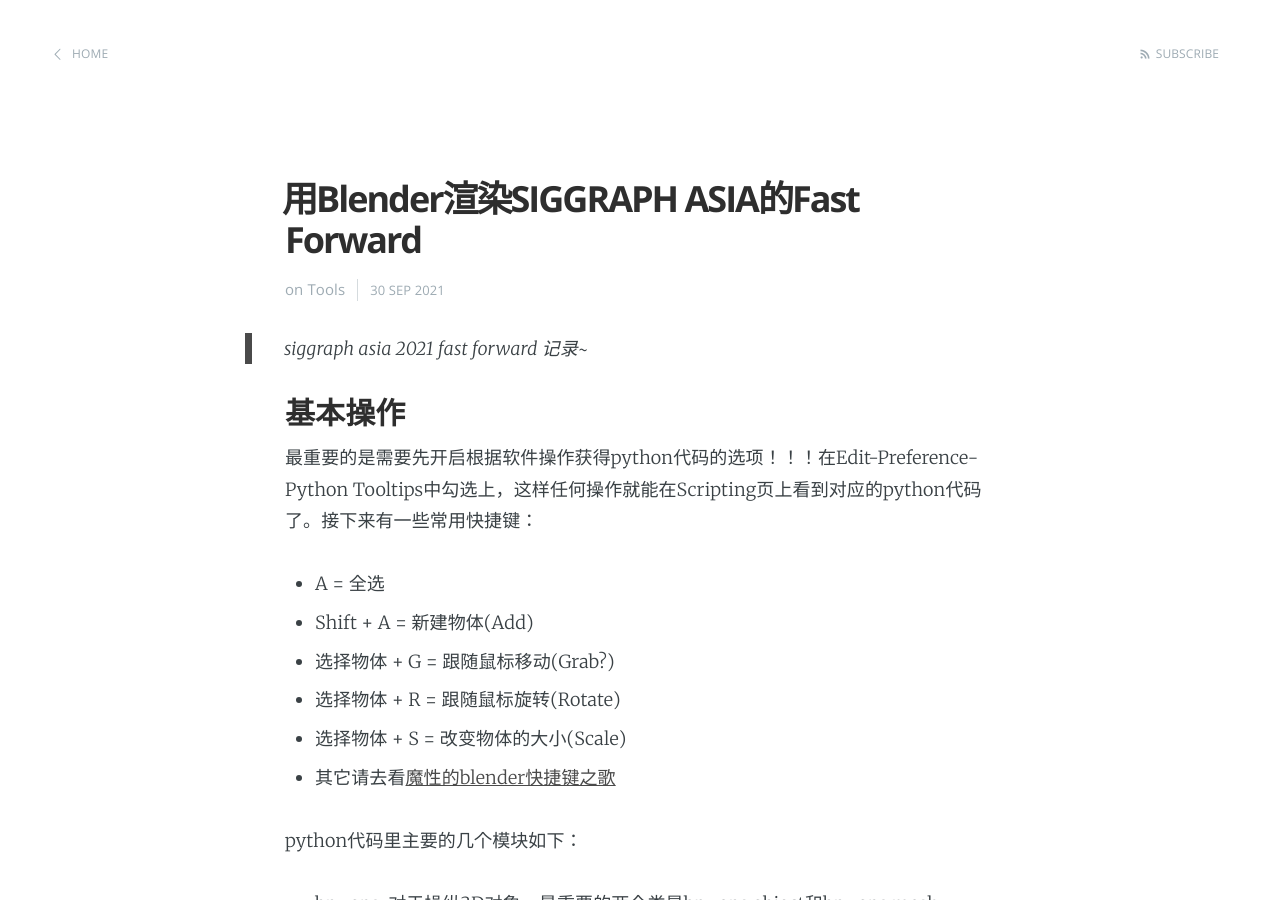
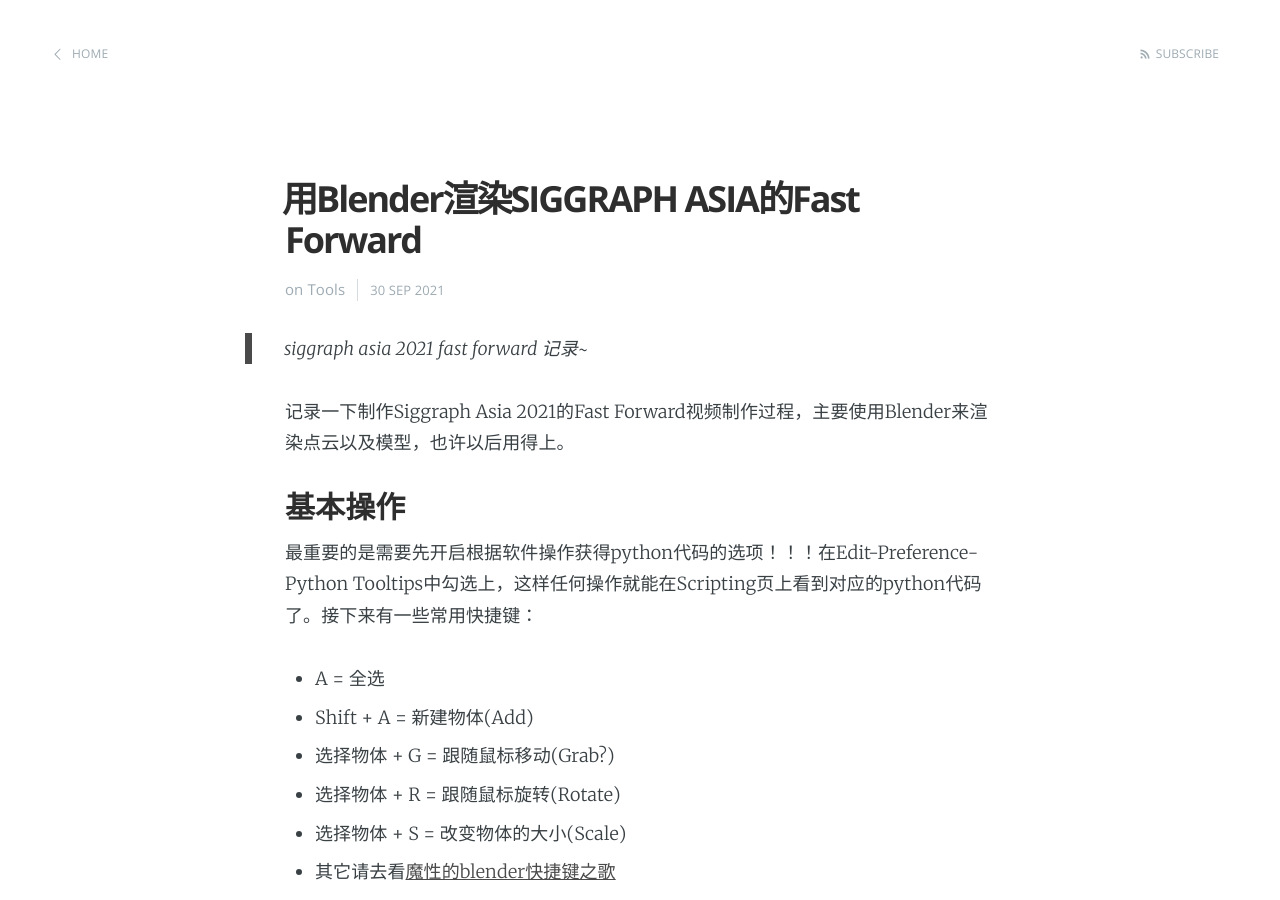
Before and after one commit to marktube/marktube.github.io, a Jekyll site: the page built from _posts/2021-09-30-Blender-rendering.markdown, in a window 1280 px wide and 900 px high. Built offline with Jekyll 4.4.1, drawn with Linux system fonts in a browser that asks for light colours; comment, search, counter and statistics services are not loaded.

Commit message:
Update 2021-09-30-Blender-rendering.markdown

```diff
--- a/_posts/2021-09-30-Blender-rendering.markdown
+++ b/_posts/2021-09-30-Blender-rendering.markdown
@@ -8,8 +8,7 @@
 
 > siggraph asia 2021 fast forward 记录~
 
-
-
+记录一下制作Siggraph Asia 2021的Fast Forward视频制作过程，主要使用Blender来渲染点云以及模型，也许以后用得上。
 
 ### 基本操作
 
```
